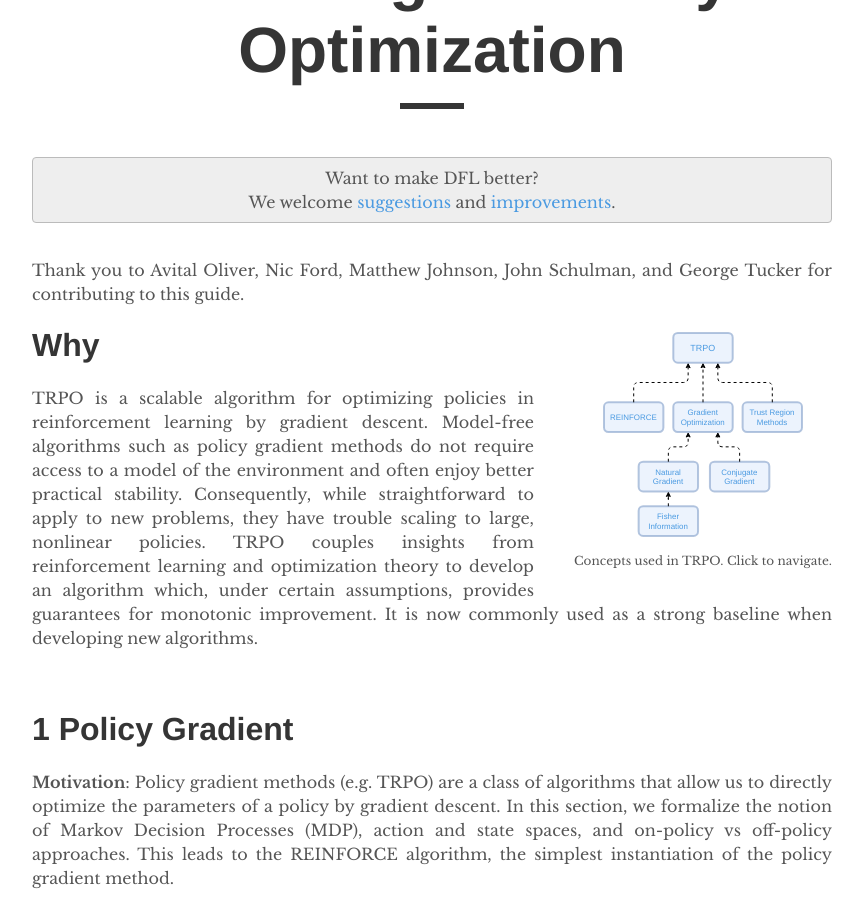
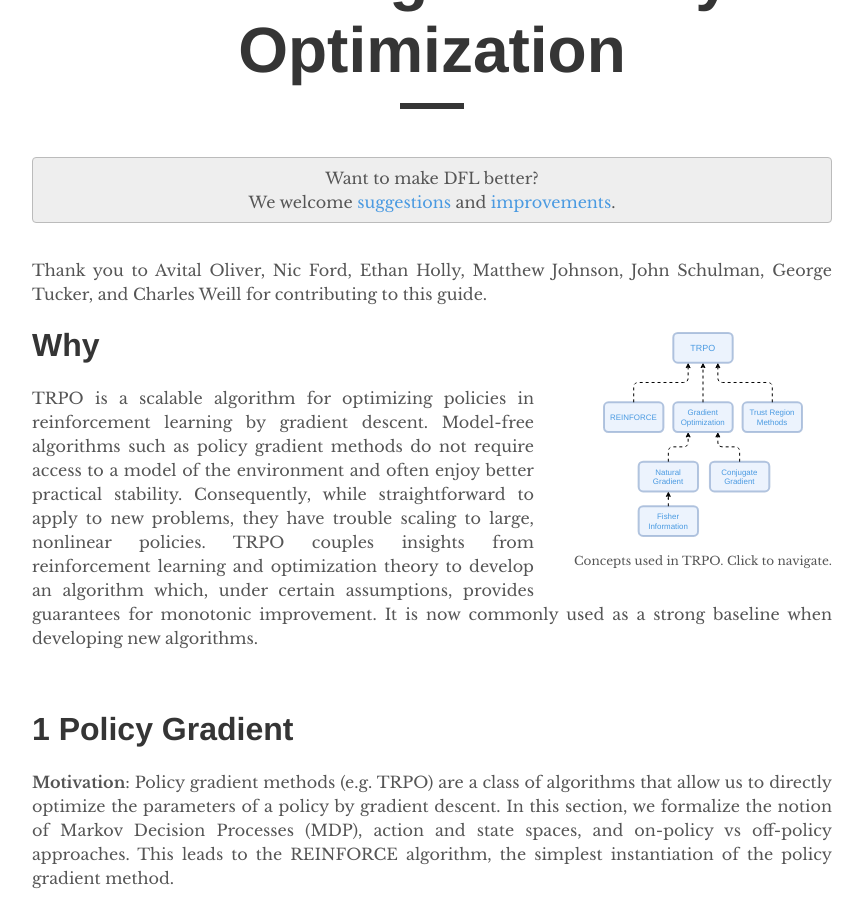
Before and after one commit to depthfirstlearning/depthfirstlearning.com, a Jekyll site: the page built from _posts/2018-06-20-TRPO.markdown, in a window 1280 px wide and 900 px high, scrolled down 301 px. Shown: the whole window, without its empty margins (208-1071 px from the left). Built offline with Jekyll 4.4.1, drawn with Linux system fonts in a browser that asks for light colours; formulas are drawn with MathJax 3.

Commit message:
Add acks

```diff
--- a/_posts/2018-06-20-TRPO.markdown
+++ b/_posts/2018-06-20-TRPO.markdown
@@ -12,7 +12,7 @@ hidden: false
 feedback: true
 ---
 
-Thank you to Avital Oliver, Nic Ford, Matthew Johnson, John Schulman, and George Tucker for contributing to this guide.
+Thank you to Avital Oliver, Nic Ford, Ethan Holly, Matthew Johnson, John Schulman, George Tucker, and Charles Weill for contributing to this guide.
 
 <div class="deps-graph">
   <iframe class="deps" src="/assets/trpo-deps.svg" width="200"></iframe>
```
